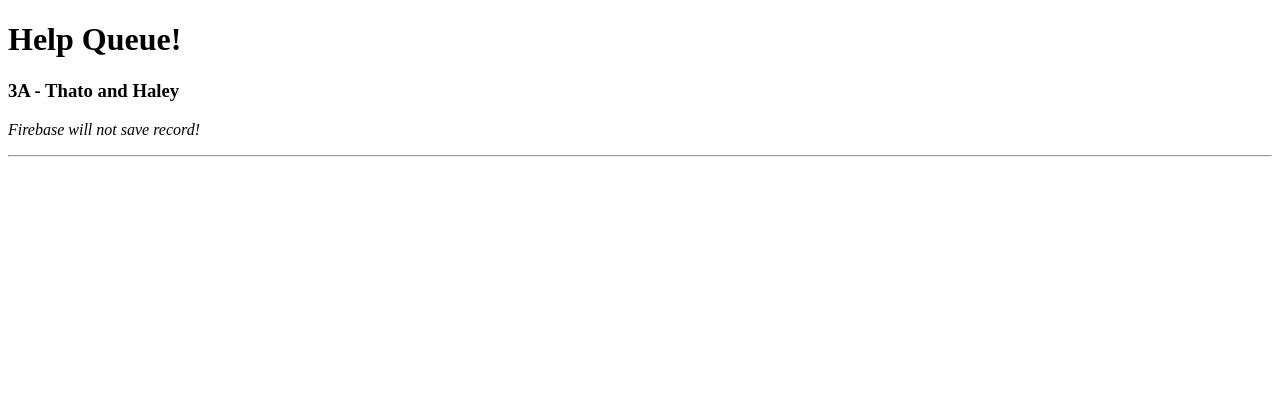
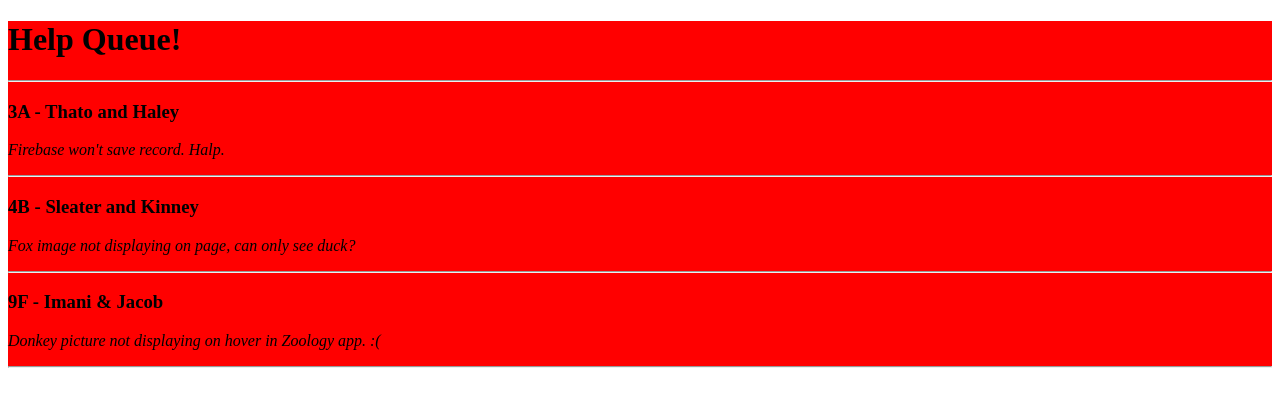
Before and after one commit to RogersNL/react-help-queue, a React app: page / in a window 1280 px wide. Shown: the top 406 px of the page. Built offline with nearby package versions, Linux system fonts and the light colour scheme.

Commit message:
Add css.

```diff
--- a/package.json
+++ b/package.json
@@ -14,7 +14,8 @@
   "dependencies": {
     "prop-types": "^15.5.10",
     "react": "^15.5.4",
-    "react-dom": "^15.5.4"
+    "react-dom": "^15.5.4",
+    "styled-jsx": "^3.0.2"
   },
   "devDependencies": {
     "babel-core": "^6.24.1",
--- a/src/components/Ticket.jsx
+++ b/src/components/Ticket.jsx
@@ -4,6 +4,11 @@
 function Ticket(props){
   return (
     <div>
+      <style global jsx>{`
+          div {
+            background-color: red;
+          }
+        `}</style>
       <h3>{props.location} - {props.names}</h3>
       <p><em>{props.issue}</em></p>
       <hr/>
--- a/src/components/TicketList.jsx
+++ b/src/components/TicketList.jsx
@@ -1,12 +1,35 @@
 import React from 'react';
 import Ticket from './Ticket';
 
+var masterTicketList = [
+  {
+    names: 'Thato and Haley',
+    location: '3A',
+    issue: 'Firebase won\'t save record. Halp.'
+  },
+  {
+    names: 'Sleater and Kinney',
+    location: '4B',
+    issue: 'Fox image not displaying on page, can only see duck?'
+  },
+  {
+    names: 'Imani & Jacob',
+    location: '9F',
+    issue: 'Donkey picture not displaying on hover in Zoology app. :('
+  }
+];
+
 function TicketList(){
   return (
-    <Ticket
-      location="3A"
-      names="Thato and Haley"
-      issue="Firebase will not save record!"/>
+    <div>
+      <hr/>
+      {masterTicketList.map((ticket, index) =>
+        <Ticket names={ticket.names}
+          location={ticket.location}
+          issue={ticket.issue}
+          key={index}/>
+      )}
+    </div>
   );
 }
 
--- a/webpack.config.js
+++ b/webpack.config.js
@@ -51,7 +51,8 @@
             "react",
           ],
           plugins: [
-            "react-hot-loader/babel"
+            "react-hot-loader/babel",
+            "styled-jsx/babel"
           ]
         }
       }
```
Also changed, not shown: .eslintrc.json, 1 other file (tests, documents, lock files or other folders).
